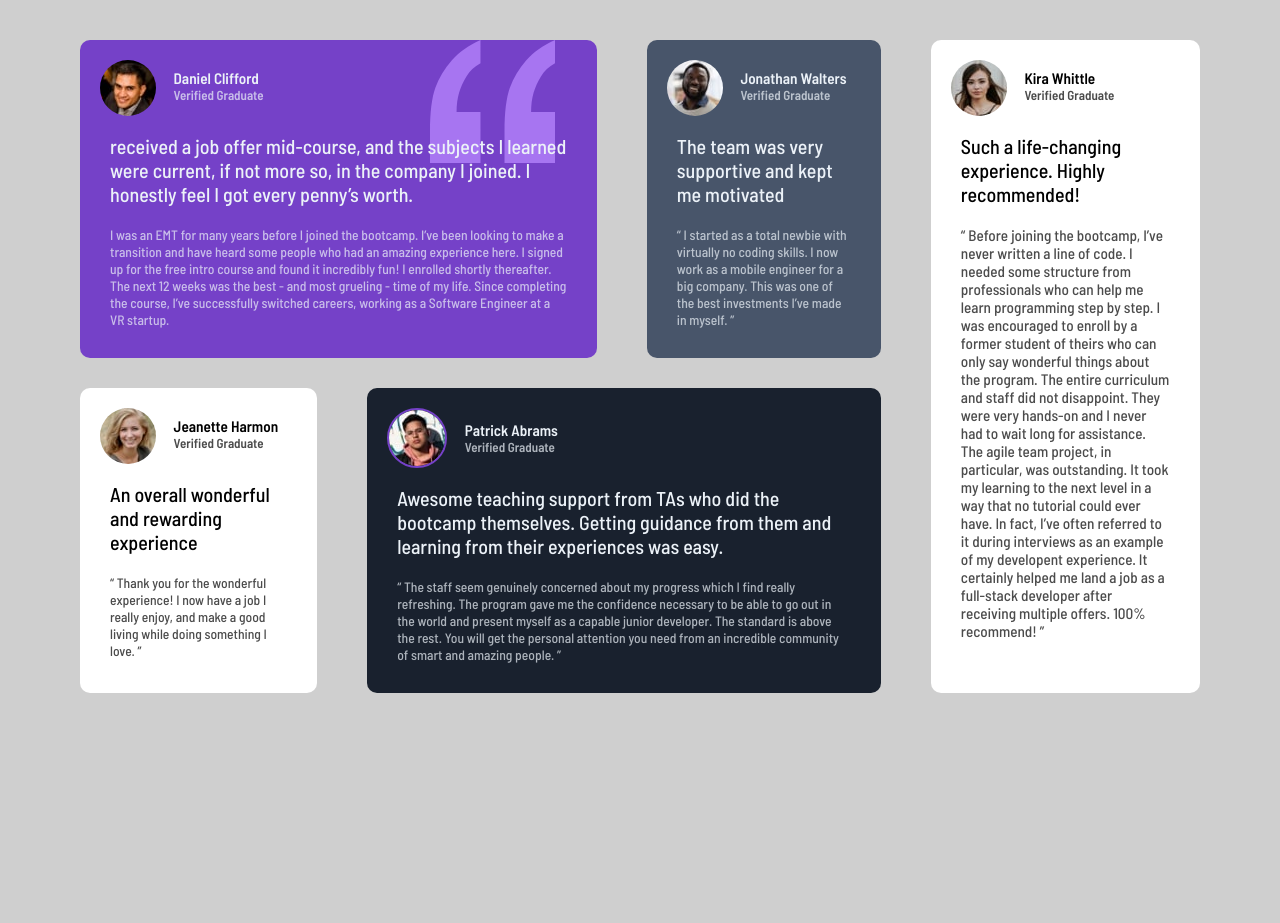
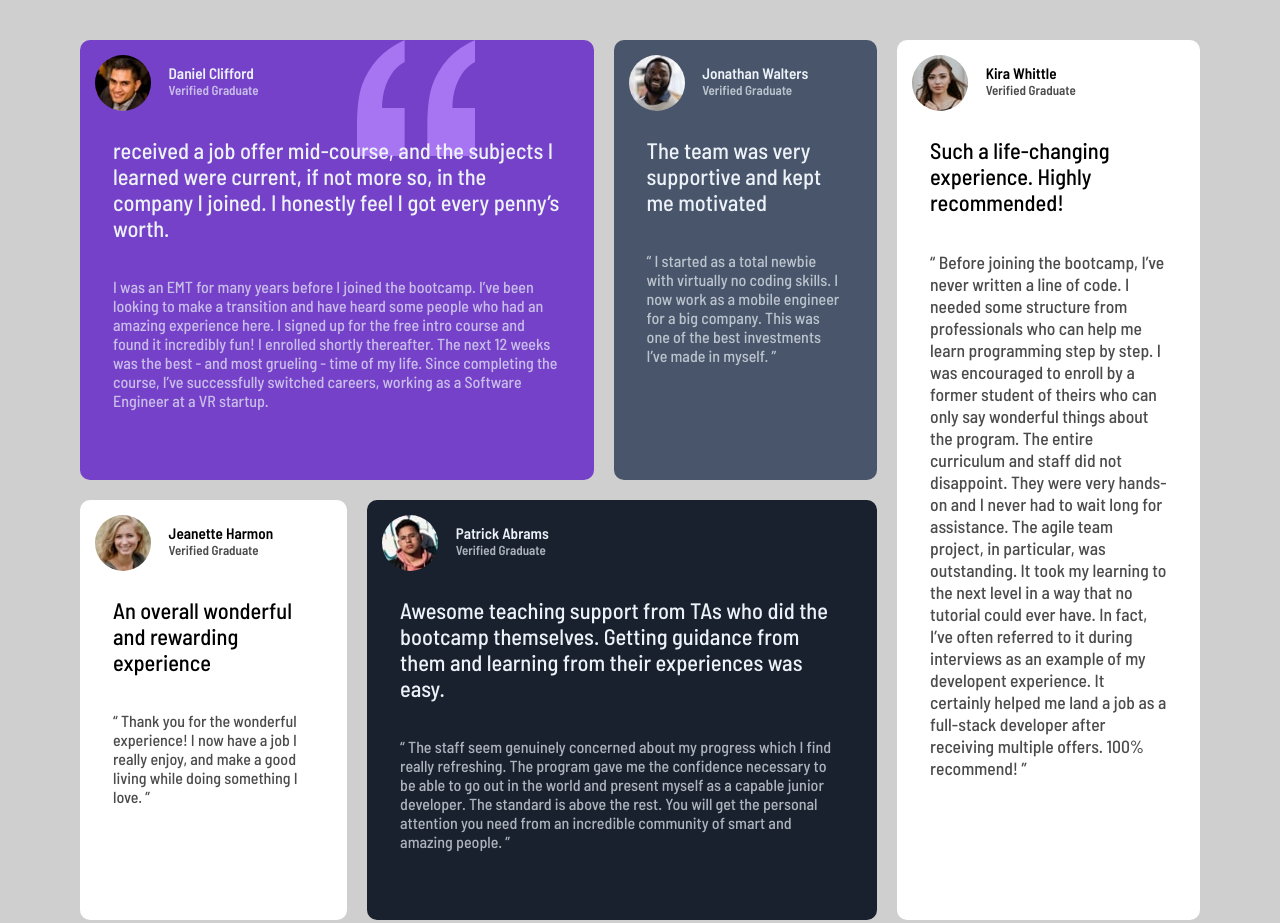
Before and after one commit to Monasr96/first-project, a plain HTML site: page index.html in a window 1280 px wide. Before the commit the page ends 800 px from the top, so only its background shows below. Drawn offline with Linux system fonts and the light colour scheme.

Commit message:
add new code

```diff
--- a/css/style.css
+++ b/css/style.css
@@ -1,5 +1,6 @@
 @import url('https://fonts.googleapis.com/css2?family=Almarai:wght@400;700&family=Barlow+Semi+Condensed:wght@500;600&display=swap');
 *{
+    box-sizing: border-box;
     padding: 0;
     margin: 0;
 }
@@ -13,56 +14,56 @@ body{
 /* utilities */
 .container{
     display:grid;
-    row-gap: 30px;
-    column-gap: 50px;
-    grid-template-columns:auto;
-    grid-template-rows: auto;
+    height: 110vh;
+    grid-template-columns: repeat(autofill, minmax(300px, 1fr));
+    grid-template-areas:
+        "daniel daniel daniel jonathan kira"
+        "jeanette patrick patrick patrick kira";
+    gap: 20px
+
+    }
+    @media (max-width:767px){
+        .container{
+            display: grid;
+            grid-template-columns: repeat(autofill, minmax(200px, auto));
+            grid-template-areas:
+                "daniel"
+                "jonathan"
+                "jeanette"
+                "patrick"
+                "kira";
+        }
+        body{
+            margin: 40px 40px;
+        }
     }
     .daniel{
+        grid-area: daniel;
         background-color: hsl(263, 55%, 52%);
-    grid-row-start: 1;
-    grid-row-end: 2;
-    grid-column-start: 1;
-    grid-column-end: 4;
         background-image: url(../img/bg-pattern-quotation.svg);
         background-repeat: no-repeat;
-    background-position:350px top;
-    background-size: 125px;
+        background-size: 23%;
+        background-position: 70% top;
     }
     .jonathan{
+        grid-area: jonathan;
         background-color: hsl(217, 19%, 35%);
-    grid-row-start: 1;
-    grid-row-end: 2;
-    grid-column-start: 4;
-    grid-column-end: 5;
+    }
+    .kira{
+        grid-area: kira;
+        background-color: #fff;
     }
     .jeanette{
+        grid-area: jeanette;
         background-color: #fff;
-    grid-row-start: 2;
-    grid-row-end: 3;
-    grid-column-start: 1;
-    grid-column-end: 2;
     }
     .patrick{
+        grid-area: patrick;
         background-color:hsl(219, 29%, 14%);
-    grid-row-start: 2;
-    grid-row-end: 3;
-    grid-column-start: 2;
-    grid-column-end: 5;
-}
-.patrick img{
-    border: 2px solid  hsl(263, 55%, 52%);
-}
-.kira{
-    background-color: #fff;
-    grid-row-start: 1;
-    grid-row-end: 3;
-    grid-column-start: 5;
-    grid-column-end: 6;
     }
     div{
         border-radius: 10px;
-    padding: 20px;
+        padding: 15px;
     }
     img{
         border-radius: 50%;
@@ -81,13 +82,13 @@ h4{
         opacity: 70%;
     }
     .p1{
-    font-size: 1.25rem;
-    padding: 10px;
+        font-size: 1.4rem;
+        padding: 18px;
         color:hsl(210, 46%, 95%)
     }
     .p2{
-    font-size: 0.85rem;
-    padding: 10px;
+        font-size: 1rem;
+        padding: 18px;
         color:hsl(210, 46%, 95%);
         opacity:70%
     }
@@ -97,7 +98,7 @@ h4{
     .kira .p2{
         color:hsl(0, 0%, 0%);
         opacity:70%;
-    font-size: 0.95rem;
+        font-size: 1.1rem;
     }
     .jeanette .p1{
         color:hsl(0, 0%, 0%);
```
Lines whose indentation alone changed are shown as unchanged.
